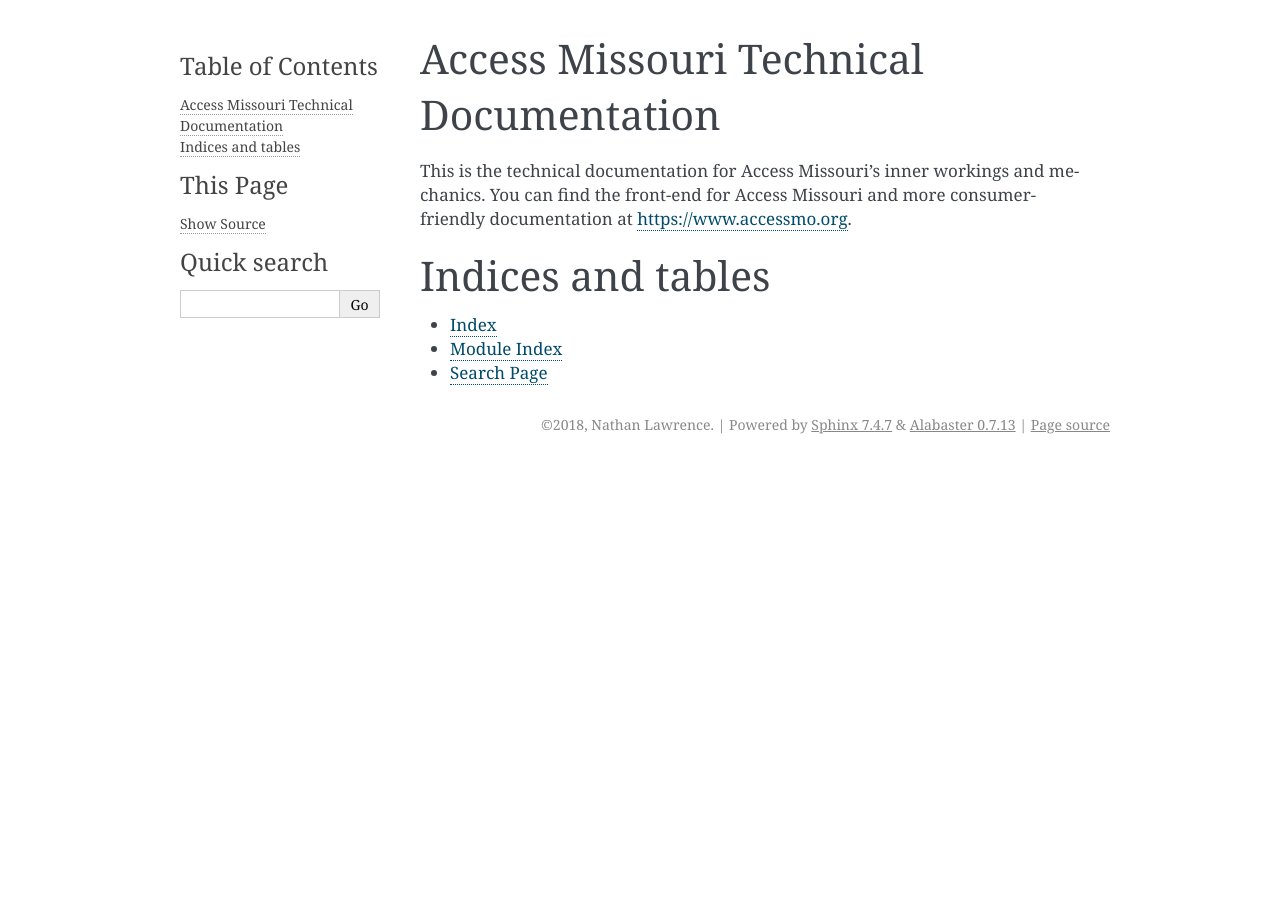
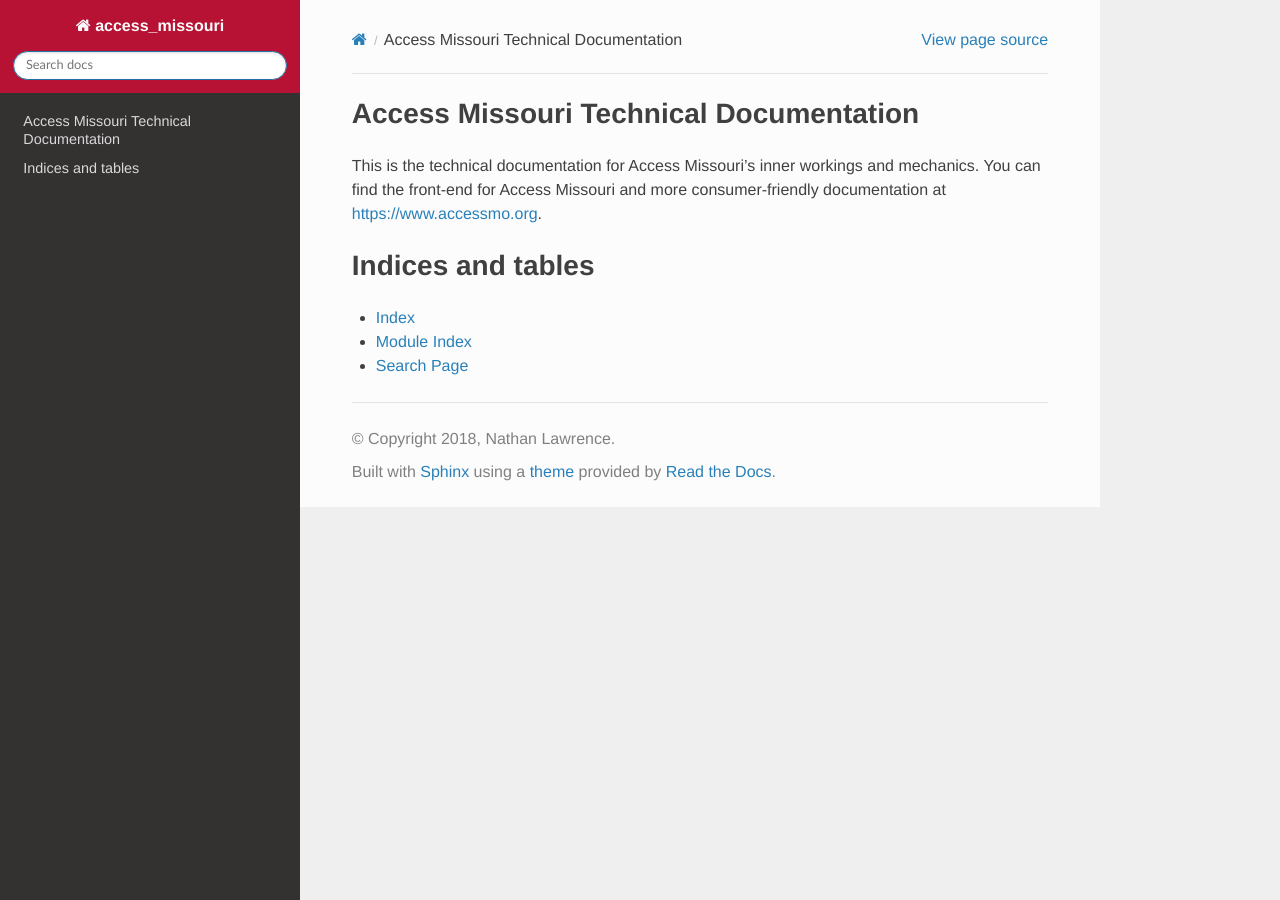
Before and after one commit to access-missouri/am-django-project, a Sphinx documentation site: the page built from docs/index.rst, in a window 1280 px wide. Built offline with Sphinx 7.4.7 and the Read the Docs theme 2.0.0, drawn with Linux system fonts in a browser that asks for light colours; formulas are drawn with MathJax 3.

Commit message:
It's always the silly thing you forget.

```diff
--- a/docs/conf.py
+++ b/docs/conf.py
@@ -12,7 +12,7 @@
 # add these directories to sys.path here. If the directory is relative to the
 # documentation root, use os.path.abspath to make it absolute, like shown here.
 #
-# import os
+import os
 # import sys
 # sys.path.insert(0, os.path.abspath('.'))
 
@@ -78,8 +78,26 @@ pygments_style = 'sphinx'
 
 # The theme to use for HTML and HTML Help pages.  See the documentation for
 # a list of builtin themes.
-#
-html_theme = 'alabaster'
+# html_theme = 'alabaster'
+
+on_rtd = os.environ.get('READTHEDOCS', None) == 'True'
+
+if not on_rtd:  # only import and set the theme if we're building docs locally
+    import sphinx_rtd_theme
+    # The theme to use for HTML and HTML Help pages.  See the documentation for
+    # a list of builtin themes.
+    html_theme = 'sphinx_rtd_theme'
+    # Add any paths that contain custom themes here, relative to this directory.
+    html_theme_path = [sphinx_rtd_theme.get_html_theme_path()]
+    html_style = 'css/custom.css'
+else:
+    html_context = {
+        'css_files': [
+            'https://media.readthedocs.org/css/sphinx_rtd_theme.css',
+            'https://media.readthedocs.org/css/readthedocs-doc-embed.css',
+            '_static/css/custom.css',
+        ],
+    }
 
 # Theme options are theme-specific and customize the look and feel of a theme
 # further.  For a list of options available for each theme, see the
```
